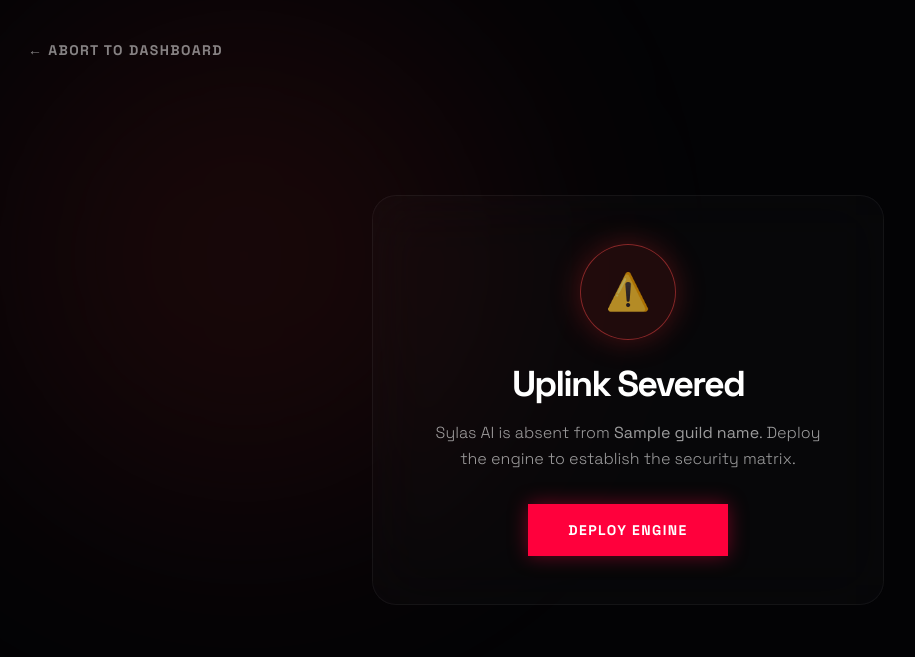
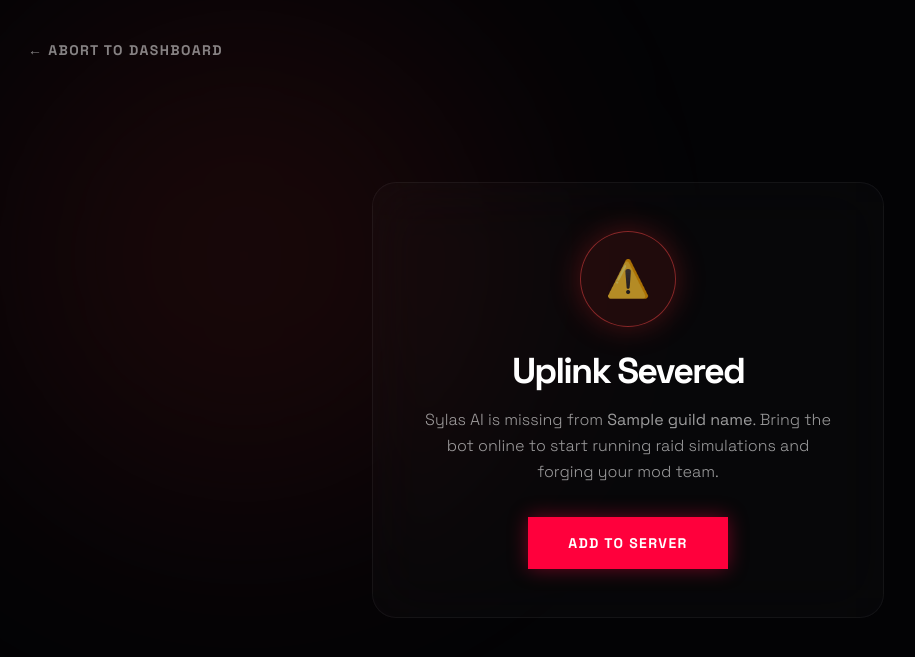
Before and after one commit to work221q-beep/governance-bot, a FastAPI app: template templates/permissions.html in a window 1280 px wide. Shown: the top 657 px of the page, without its empty margins (12-927 px from the left). Run offline with FastAPI, Linux system fonts and the light colour scheme; the template is opened without the code that fills it: most values are stand-ins (such as "Sample title", 1, 10 or a date in 2020); parts of the project's set-up code (start-up, migrations or seed data) failed here and were passed over; some libraries are stand-ins or nearby versions.

Commit message:
Add files via upload

```diff
--- a/templates/permissions.html
+++ b/templates/permissions.html
@@ -105,9 +105,9 @@
                 <span class="text-4xl animate-pulse">⚠️</span>
             </div>
             <h2 class="text-4xl font-black text-white mb-4 tracking-tighter">Uplink Severed</h2>
-            <p class="text-white/60 mb-8 leading-relaxed font-light">Sylas AI is absent from <strong>{{ guild_name }}</strong>. Deploy the engine to establish the security matrix.</p>
-            <a href="/invite" target="_blank" class="inline-block bg-[#ff003c] hover:bg-[#ff003c]/80 text-white font-black uppercase tracking-widest text-sm py-4 px-10 transition-all shadow-[0_0_20px_rgba(255,0,60,0.4)]">
-                Deploy Engine
+            <p class="text-white/60 mb-8 leading-relaxed font-light">Sylas AI is missing from <strong>{{ guild_name }}</strong>. Bring the bot online to start running raid simulations and forging your mod team.</p>
+            <a href="/invite?guild_id={{ guild_id }}" class="inline-block bg-[#ff003c] hover:bg-[#ff003c]/80 text-white font-black uppercase tracking-widest text-sm py-4 px-10 transition-all shadow-[0_0_20px_rgba(255,0,60,0.4)]">
+                Add to server
             </a>
         </div>
     </div>
@@ -116,7 +116,7 @@
     <!-- UNIFIED SERVER SIDEBAR -->
     <aside class="w-72 liquid-glass border-r border-white/5 flex flex-col z-20 relative">
         <div class="p-6 border-b border-white/5">
-            <h1 class="text-2xl font-black tracking-widest text-white">SYLAS<span class="text-[#ff003c]">.AI</span></h1>
+            <h1 class="text-2xl font-black tracking-widest text-white">SYLAS <span class="text-[#ff003c]">AI</span></h1>
             <div class="flex items-center gap-2 mt-1">
                 <p class="text-[10px] text-white/40 uppercase tracking-widest font-mono truncate border border-white/10 inline-block px-2 py-0.5 rounded bg-black/30">{{ guild_name }}</p>
                 {% if has_premium %}
```
